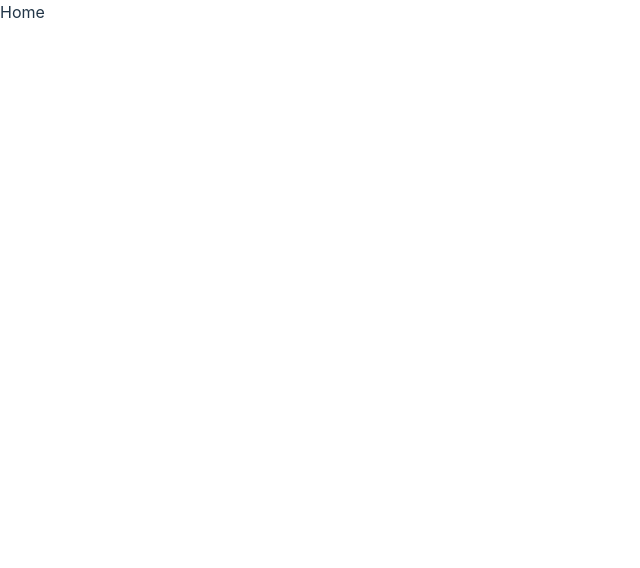
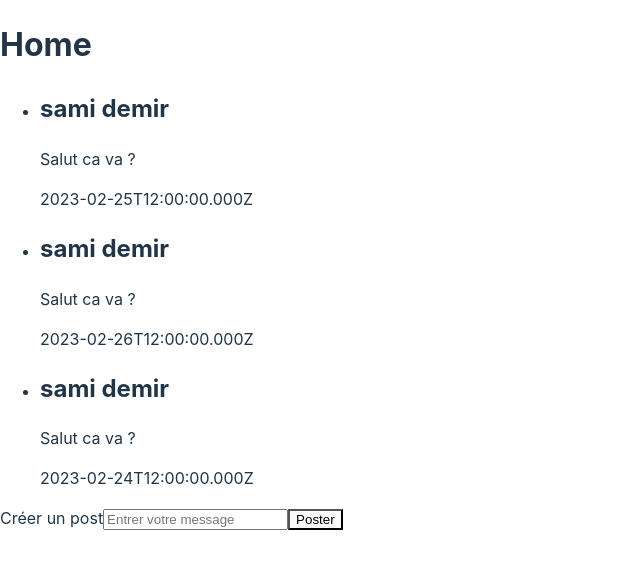
Before and after one commit to 159SAMSPAROW/React_Social_Network, a React (Vite) app in the folder client/: page /home in a window 1280 px wide. Shown: the top 568 px of the page, without its empty margins (0-640 px from the left). Built offline with nearby package versions, Linux system fonts and the light colour scheme; no server answers.

Commit message:
page home in progress

```diff
--- a/client/package.json
+++ b/client/package.json
@@ -9,6 +9,7 @@
     "preview": "vite preview"
   },
   "dependencies": {
+    "@tanstack/react-query": "^4.24.10",
     "react": "^18.2.0",
     "react-dom": "^18.2.0",
     "react-router-dom": "^6.8.1"
--- /dev/null
+++ b/client/src/components/signin.tsx
@@ -0,0 +1,40 @@
+import { useState } from 'react'
+import { useNavigate } from 'react-router-dom'
+
+const SignIn = () => {
+
+  const [email, setEmail] = useState('')
+  const [password, setPassword] = useState('')
+
+  const navigate = useNavigate()
+
+  return (
+    <form
+      onSubmit={(e) => {
+        e.preventDefault()
+        navigate('/home')
+    }}>
+        <label>
+          Veuillez saisir votre email
+          <input
+          value={email}
+          type="email"
+          placeholder="example@hotmail.fr"
+          required
+          onChange={(e) => setEmail(e.target.value)}/>
+        </label>
+        <label>
+          Saisissez votre mot de passe
+          <input
+            value={password}
+            type="password"
+            placeholder="Azerty123$"
+            required
+            onChange={(e) => setPassword(e.target.value)}/>
+        </label>
+        <button>Se connecter</button>
+      </form>
+  );
+}
+
+export default SignIn;
--- a/client/src/components/signup.tsx
+++ b/client/src/components/signup.tsx
@@ -11,7 +11,6 @@ const SignUp = () => {
     <form
       onSubmit={(e) => {
         e.preventDefault()
-        console.log(email, password)
         navigate('/home')
       }}
     >
--- /dev/null
+++ b/client/src/fixtures/posts.json
@@ -0,0 +1,22 @@
+{
+  "posts": [
+    {
+      "postId": "893c9b6d-cb95-43a9-82ee-c0e5f993553f",
+      "content": "Salut ca va ?",
+      "author": "sami demir",
+      "createdAt": "2023-02-25T12:00:00.000Z"
+    },
+    {
+      "postId": "624619ed-eee2-42fd-a0ca-6ee3730bcb02",
+      "content": "Salut ca va ?",
+      "author": "sami demir",
+      "createdAt": "2023-02-26T12:00:00.000Z"
+    },
+    {
+      "postId": "240f4fe3-296b-4131-a78e-af71926cdcaa",
+      "content": "Salut ca va ?",
+      "author": "sami demir",
+      "createdAt": "2023-02-24T12:00:00.000Z"
+    }
+  ]
+}
--- a/client/src/main.tsx
+++ b/client/src/main.tsx
@@ -1,10 +1,15 @@
 import React from 'react'
 import ReactDOM from 'react-dom/client'
 import App from './App'
+import { QueryClient, QueryClientProvider } from '@tanstack/react-query';
 import './index.css'
+
+const queryClient = new QueryClient();
 
 ReactDOM.createRoot(document.getElementById('root') as HTMLElement).render(
   <React.StrictMode>
+    <QueryClientProvider client={queryClient}>
     <App />
+    </QueryClientProvider>
   </React.StrictMode>,
 )
--- a/client/src/pages/home.tsx
+++ b/client/src/pages/home.tsx
@@ -1,7 +1,61 @@
-import React from 'react'
+import React, { useState } from 'react'
+import fs from 'fs';
+import fixture from '../fixtures/posts.json'
+import { useQuery } from '@tanstack/react-query';
 
 const Home = () => {
-  return <div>Home</div>
+  const [post, setPost] = useState('')
+
+  useQuery({
+    queryKey: ['posts'],
+    queryFn: async () => {
+      const posts = await fetch('../fixtures/posts.json')
+      console.log(posts, await posts.json());
+      return posts;
+    },
+  })
+
+  console.log(
+    //fixture.posts[0],
+  ) /* [0] pour accéder au premier élément du tableau posts */
+  return (
+    <div>
+      <h1>Home</h1>
+      <ul>
+      {fixture.posts.map((post) => {
+       return <li key={post.postId}>
+              <h2> {post.author}</h2>
+              <p> {post.content} </p>
+              <time> {post.createdAt}</time>
+              </li>
+      })}
+      </ul>
+      <form
+        onSubmit={(e) => {
+          e.preventDefault()
+          console.log(post)
+        }}
+      >
+        <label>Créer un post
+          <input
+          value={post}/* important de récuper la valeur pour l' afficher*/ // React donne la valeur à l'input
+          type='text'
+          placeholder='Entrer votre message'
+          required
+          onChange={(e) => setPost(e.target.value)} // L'input dit à React sa valeur
+          />
+        </label>
+        <button>Poster</button>
+      </form>
+    </div>
+  )
 }
 
-export default Home
+export default Home;
+
+
+const a = () => {
+  return 5;
+}
+
+const b = () => (5);
--- a/client/src/pages/root.tsx
+++ b/client/src/pages/root.tsx
@@ -1,4 +1,4 @@
-import React from 'react'
+import SignIn from '../components/signin'
 import SignUp from '../components/signup'
 
 export const test = 'test'
@@ -7,17 +7,7 @@ const Root = () => {
   return (
     <>
       <SignUp />
-      <form>
-        <label>
-          Veuillez saisir votre email
-          <input type="email" placeholder="example@hotmail.fr" required />
-        </label>
-        <label>
-          Saisissez votre mot de passe
-          <input type="password" placeholder="Azerty123$" required />
-        </label>
-        <button>Se connecter</button>
-      </form>
+      <SignIn />
     </>
   )
 }
```
Also changed, not shown: 1 other file (tests, documents, lock files or other folders).
